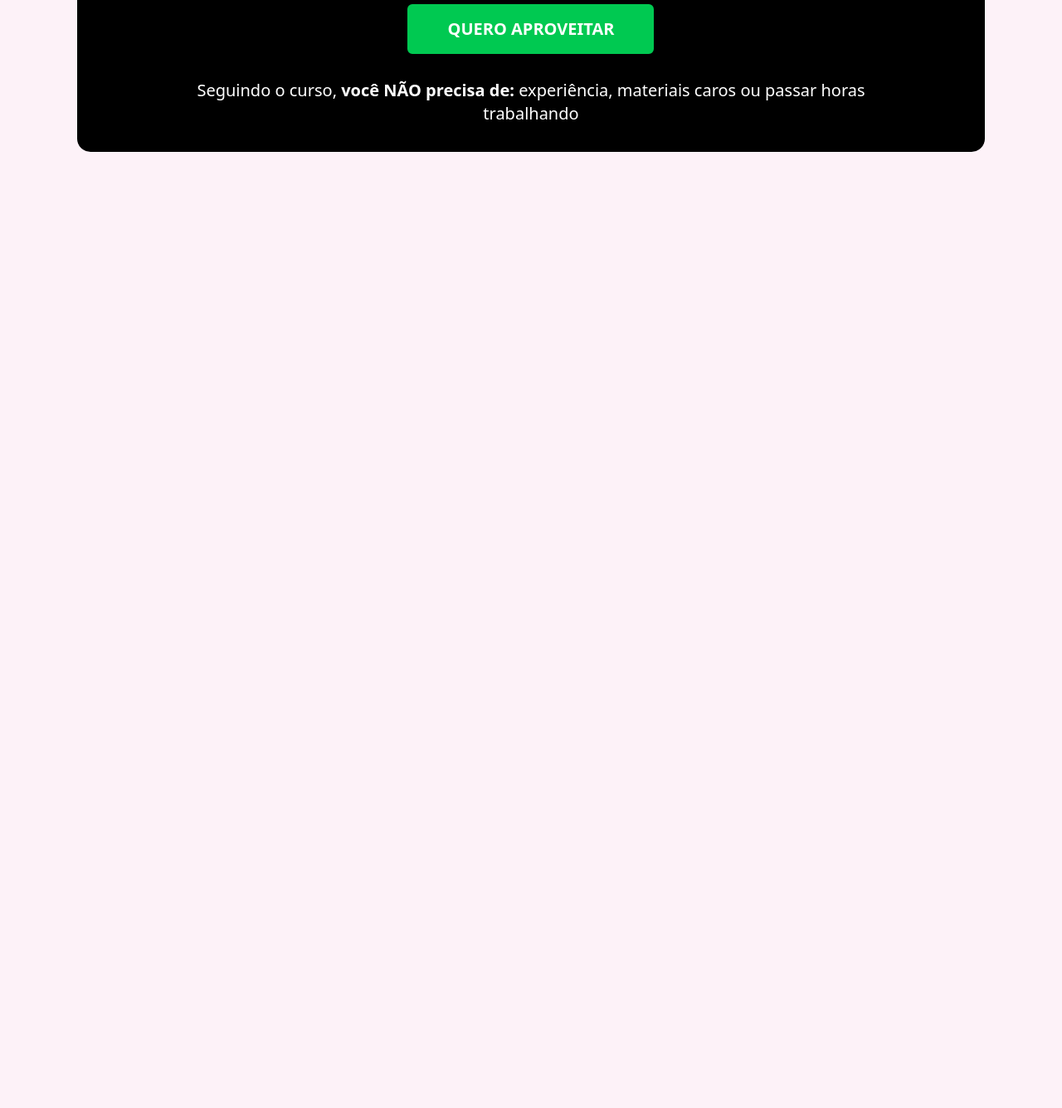
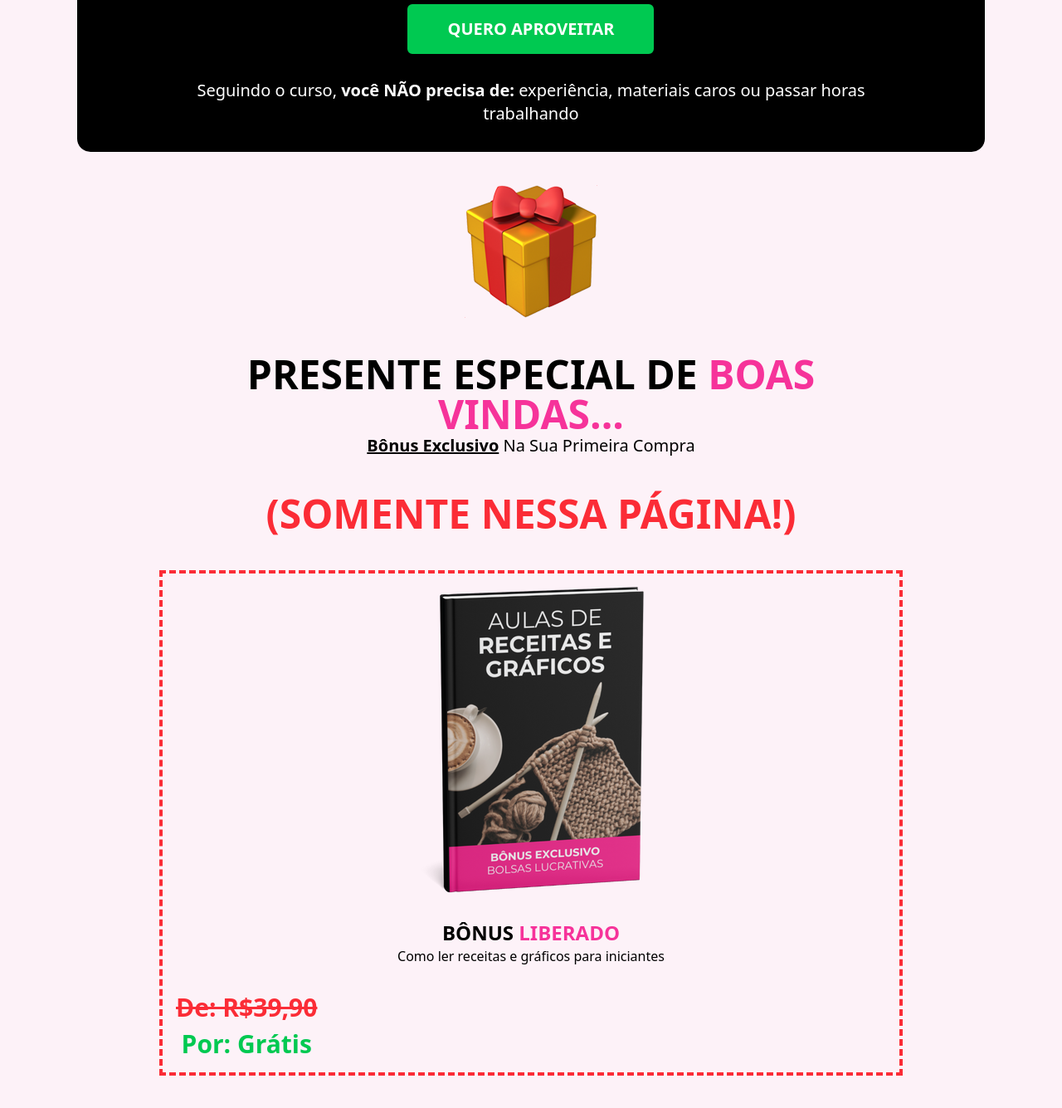
Before and after one commit to sizenando-f/landing-page-academia-do-croche, a website built with Vite: page index.html in a window 1280 px wide. Shown: the part 4392-5727 px from the top of the page at 83% size. Before the commit the page ends 4639 px from the top, so only its background shows below. Built offline with nearby package versions, Linux system fonts and the light colour scheme.

Commit message:
feat: Adiciona conteúdo extra

```diff
--- a/index.html
+++ b/index.html
@@ -170,6 +170,7 @@
           >QUERO APROVEITAR</a
         >
       </div>
+      <!-- Produtos -->
       <div
         class="max-w-full mx-auto flex flex-col items-center text-center gap-7 text-white bg-black rounded-2xl py-8 px-6"
       >
@@ -212,7 +213,11 @@
             alt=""
             class="w-80 rounded-lg"
           />
-          <img src="/src/images/produtos/insta-bolsa.jpg" alt="" class="w-80" />
+          <img
+            src="/src/images/produtos/insta-bolsa.jpg"
+            alt=""
+            class="w-80 rounded-lg"
+          />
           <img
             src="/src/images/produtos/E-MUITO-MAIS-1024x1024.png"
             alt=""
@@ -229,6 +234,42 @@
           materiais caros ou passar horas trabalhando
         </p>
       </div>
+      <!-- Presente -->
+      <div
+        class="max-w-4xl mx-auto flex flex-col items-center text-center gap-11"
+      >
+        <img src="/src/images/presente.png" alt="" class="max-w-40" />
+        <div class="">
+          <h2 class="text-3xl md:text-5xl font-bold">
+            PRESENTE ESPECIAL DE
+            <span class="text-pink-500">BOAS VINDAS...</span>
+          </h2>
+          <p class="text-xl max-w-4xl">
+            <strong class="underline">Bônus Exclusivo</strong> Na Sua Primeira
+            Compra
+          </p>
+        </div>
+        <h3 class="text-3xl md:text-5xl font-bold text-red-500">
+          (SOMENTE NESSA PÁGINA!)
+        </h3>
+        <div
+          class="border-dashed border-red-500 border-4 w-full flex flex-col justify-center items-center p-4 gap-8"
+        >
+          <img src="/src/images/livro.png" alt="" />
+          <div>
+            <p class="font-bold text-2xl">
+              BÔNUS <span class="text-pink-500">LIBERADO</span>
+            </p>
+            <p>Como ler receitas e gráficos para iniciantes</p>
+          </div>
+          <div class="self-start flex flex-col gap-2">
+            <p class="line-through text-red-500 font-bold text-3xl">
+              De: R$39,90
+            </p>
+            <p class="text-green-500 font-bold text-3xl">Por: Grátis</p>
+          </div>
+        </div>
+      </div>
     </main>
   </body>
 </html>
```
Also changed, not shown: src/images/livro.png (added), src/images/presente.png (added).
